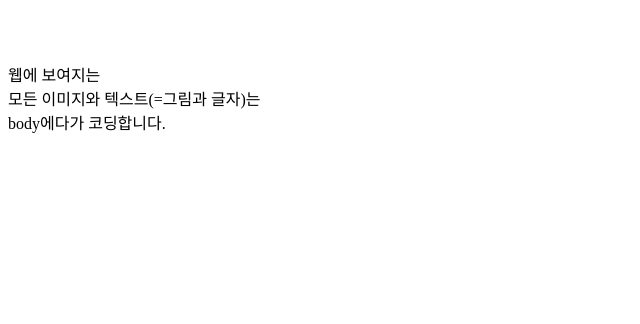
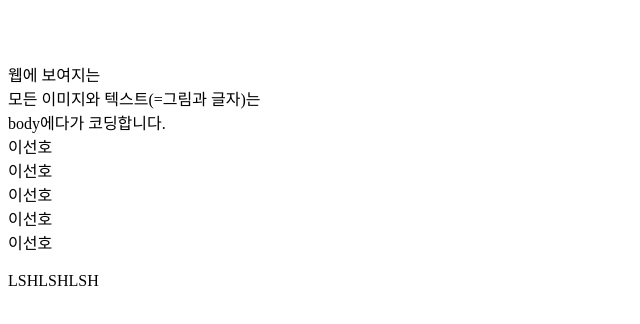
Before and after one commit to itsoenho/lsh, a plain HTML site: page index.html in a window 1280 px wide. Shown: the whole page, without its empty margins (0-640 px from the left). Drawn offline with Linux system fonts and the light colour scheme.

Commit message:
Update index.html

```diff
--- a/index.html
+++ b/index.html
@@ -6,9 +6,19 @@
 	<link rel="shoutcut icon" href="RL.png" />
 </head>
 <body>
-<br><br><br />
+<br /><br /><br />
 웹에 보여지는<br />
 모든 이미지와 텍스트(=그림과 글자)는<br />
 body에다가 코딩합니다.<br />
+	<!--div{이선호}*3 이거하고 파란줄 활성화 시키면 반복행위 발동-->
+    <!-- 와우 느낌표 마마 도 되지만 Ctrl+'/'를 눌러주면 바로 주석 발동 -->
+    <div>이선호</div>
+    <div>이선호</div>
+    <div>이선호</div>
+    <!-- Ctrl+Shifr+(방향키)↓ 누르면 그냥 그줄 그대로 쫘악 복사 핵꿀팁 -->
+    <div>이선호</div>
+    <div>이선호</div>
+    <div></div><br>
+    <span>LSH</span><span>LSH</span><span>LSH</span>
 </body>
 </html>
```
